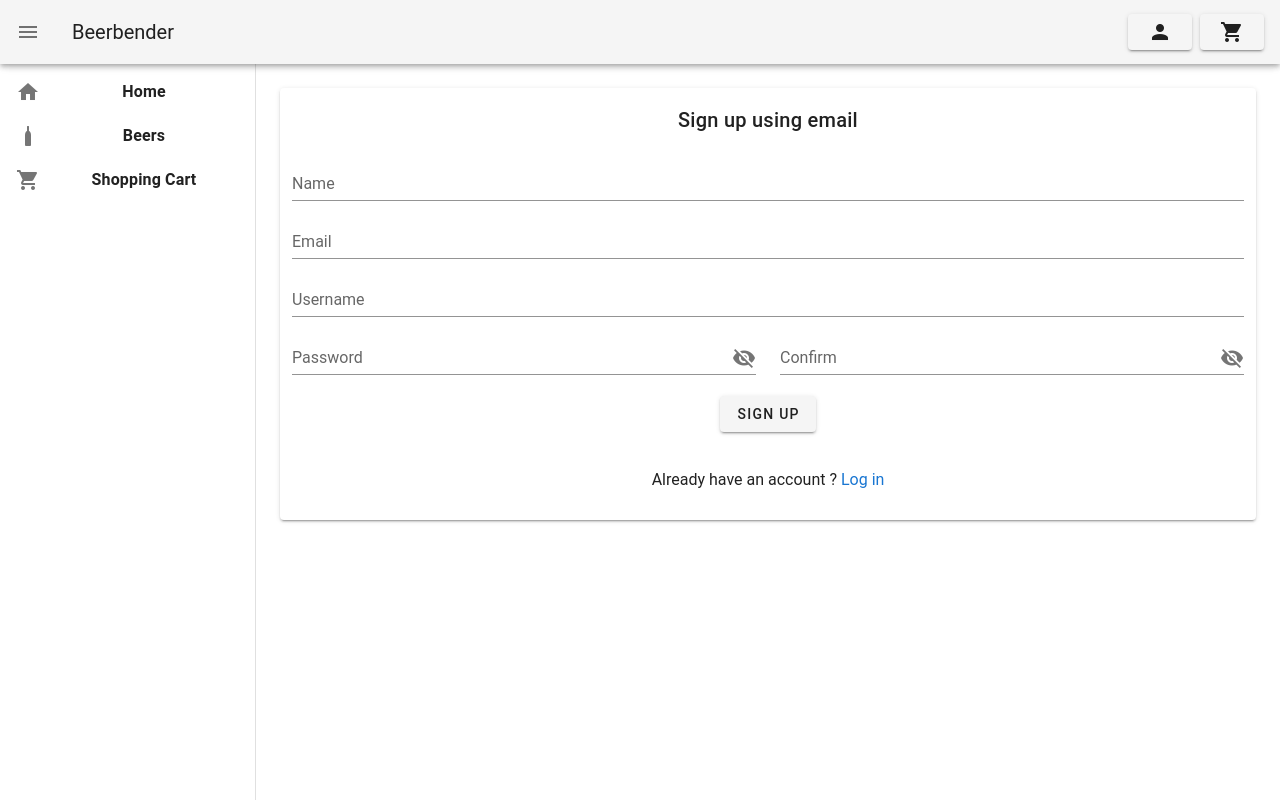
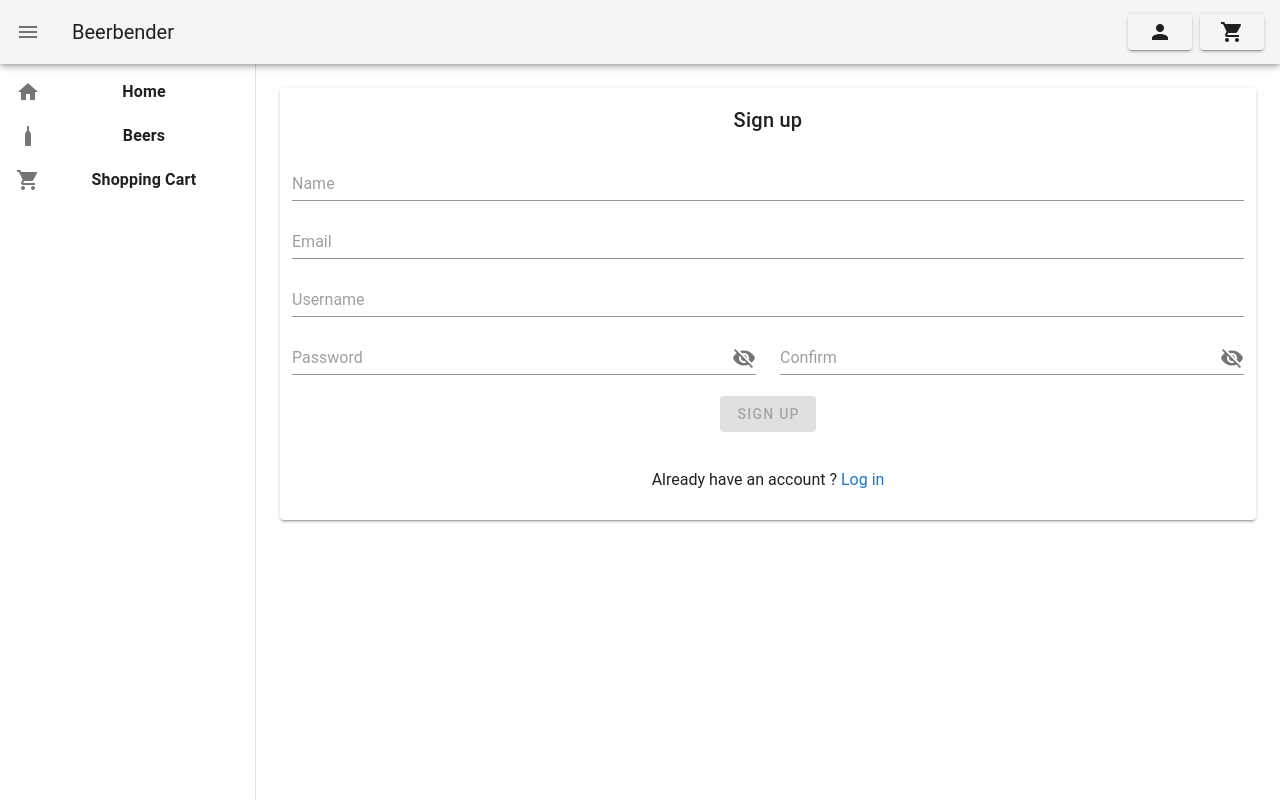
Before and after one commit to seancanning37/glo-2005-project-h20, a Vue app in the folder frontend/: page /signup in a window 1280 px wide. Built offline with nearby package versions, Linux system fonts and the light colour scheme; the HTML template or start-up script is replaced by a standard one.

Commit message:
added rules and button logic

```diff
--- a/frontend/src/components/SignUpForm.vue
+++ b/frontend/src/components/SignUpForm.vue
@@ -2,28 +2,28 @@
   <v-container class="text-center">
     <v-card>
       <v-card-title class="justify-center">
-        Sign up using email
+        Sign up
       </v-card-title>
       <v-container>
         <v-text-field
           class="py-0"
           v-model="name"
-          label="Name"
-          :error="invalidName"
+          placeholder="Name"
+          :rules="[rules.required]"
         ></v-text-field>
 
         <v-text-field
           class="py-0"
           v-model="email"
-          label="Email"
-          :error="invalidEmail"
+          placeholder="Email"
+          :rules="[rules.required, rules.email]"
         ></v-text-field>
 
         <v-text-field
           class="py-0"
           v-model="username"
-          label="Username"
-          :error="invalidEmail"
+          placeholder="Username"
+          :rules="[rules.required]"
         ></v-text-field>
 
         <v-row class="py-0">
@@ -32,9 +32,9 @@
               :append-icon="showPassword ? 'mdi-eye' : 'mdi-eye-off'"
               :type="showPassword ? 'text' : 'password'"
               v-model="password"
-              label="Password"
+              placeholder="Password"
               @click:append="showPassword = !showPassword"
-              :error="invalidPassword"
+              :rules="[rules.required]"
             ></v-text-field>
           </v-col>
           <v-col class="py-0">
@@ -42,16 +42,19 @@
               :append-icon="showConfirmed ? 'mdi-eye' : 'mdi-eye-off'"
               :type="showConfirmed ? 'text' : 'password'"
               v-model="confirmedPassword"
-              label="Confirm"
+              placeholder="Confirm"
               @click:append="showConfirmed = !showConfirmed"
-              :error="invalidPassword"
+              :rules="[rules.required, rules.confirmed]"
             >
             </v-text-field>
           </v-col>
         </v-row>
 
         <v-container>
-          <v-btn @click="signUpFunction">
+          <v-btn
+            @click="signUpFunction"
+            :disabled="!(isEmailValid() && isNameValid() && isPasswordValid())"
+          >
             Sign up
           </v-btn>
         </v-container>
@@ -68,7 +71,7 @@
 </template>
 
 <script>
-import {signup} from "../api/signup";
+import { signup } from "../api/signup";
 
 export default {
   name: "SignUpForm",
@@ -84,7 +87,13 @@ export default {
       invalidPassword: false,
       showPassword: false,
       showConfirmed: false,
-      emailRegExp: /^(([^<>()[\]\\.,;:\s@"]+(\.[^<>()[\]\\.,;:\s@"]+)*)|(".+"))@((\[[0-9]{1,3}\.[0-9]{1,3}\.[0-9]{1,3}\.[0-9]{1,3}])|(([a-zA-Z\-0-9]+\.)+[a-zA-Z]{2,}))$/
+      emailRegExp: /^(([^<>()[\]\\.,;:\s@"]+(\.[^<>()[\]\\.,;:\s@"]+)*)|(".+"))@((\[[0-9]{1,3}\.[0-9]{1,3}\.[0-9]{1,3}\.[0-9]{1,3}])|(([a-zA-Z\-0-9]+\.)+[a-zA-Z]{2,}))$/,
+      rules: {
+        required: (value) => !!value || "Required",
+        email: (value) => this.isEmailValid(value) || "Invalid e-mail",
+        confirmed: (value) =>
+          value == this.password || "Passwords do not match",
+      },
     };
   },
   methods: {
@@ -117,7 +126,12 @@ export default {
       return true;
     },
     signUpFunction: async function() {
-      const response = await signup(this.email, this.name, this.username, this.password);
+      const response = await signup(
+        this.email,
+        this.name,
+        this.username,
+        this.password
+      );
       console.log(response);
       if (response === 201) {
         this.$emit("success-signup");
@@ -125,8 +139,8 @@ export default {
       } else {
         this.$router.push("/signup");
       }
-    }
-  }
+    },
+  },
 };
 </script>
 
```
Also changed, not shown: frontend/src/router/index.js (+13 -14 lines).
